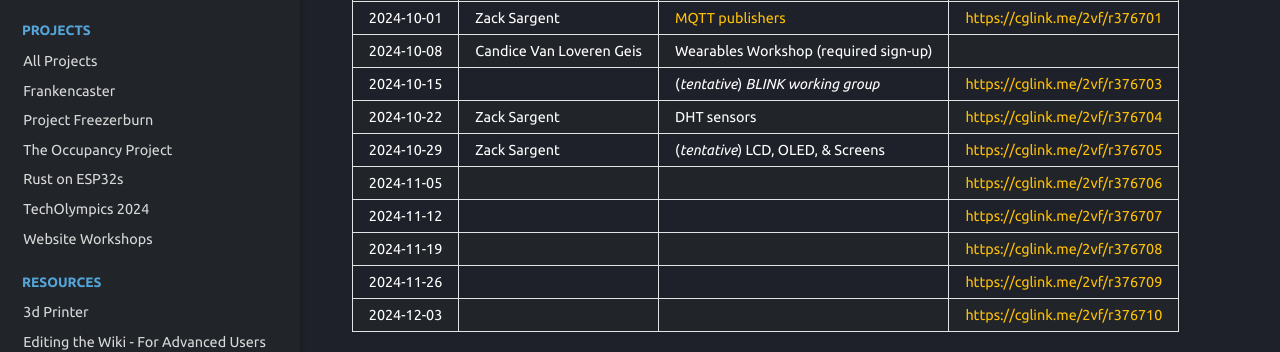
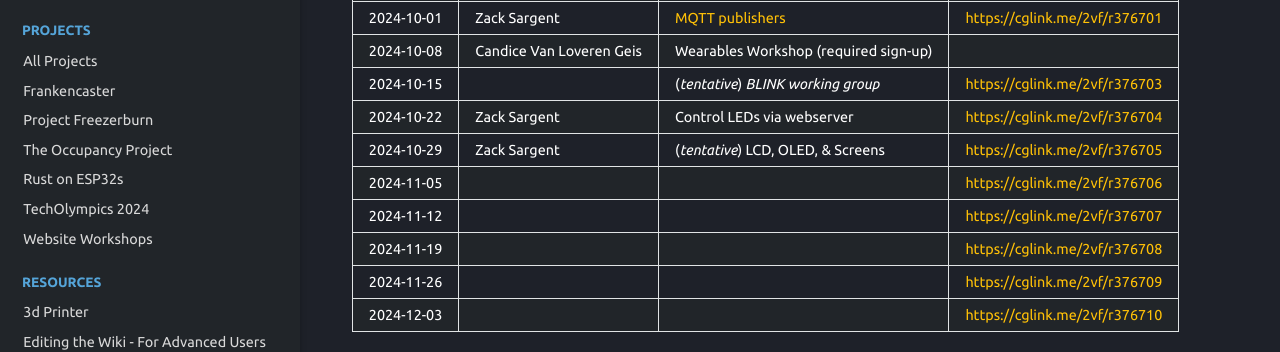
Before and after one commit to Norse-IoT/Wiki, an MkDocs documentation site: the page built from docs/calendar.md, in a window 1280 px wide. Shown: the part 362-714 px from the top of the page. Built offline with MkDocs 1.6.1, drawn with Linux system fonts in a browser that asks for light colours; nearby versions of some CDN libraries.

Commit message:
Update calendar.md

```diff
--- a/docs/calendar.md
+++ b/docs/calendar.md
@@ -10,7 +10,7 @@ Here is our current plan for the year. If there's a topic you want us to cover,
 | 2024-10-01 | Zack Sargent  | [MQTT publishers](https://github.com/Norse-IoT/lesson-mqtt) | <https://cglink.me/2vf/r376701> |
 | 2024-10-08 | Candice Van Loveren Geis | Wearables Workshop (required sign-up) |  |
 | 2024-10-15 |               | (_tentative_) *BLINK working group*    | <https://cglink.me/2vf/r376703> |
-| 2024-10-22 | Zack Sargent  |  DHT sensors                           | <https://cglink.me/2vf/r376704> |
+| 2024-10-22 | Zack Sargent  | Control LEDs via webserver             | <https://cglink.me/2vf/r376704> |
 | 2024-10-29 | Zack Sargent  | (*tentative*) LCD, OLED, & Screens     | <https://cglink.me/2vf/r376705> |
 | 2024-11-05 |               |                                        | <https://cglink.me/2vf/r376706> |
 | 2024-11-12 |               |                                        | <https://cglink.me/2vf/r376707> |
```
